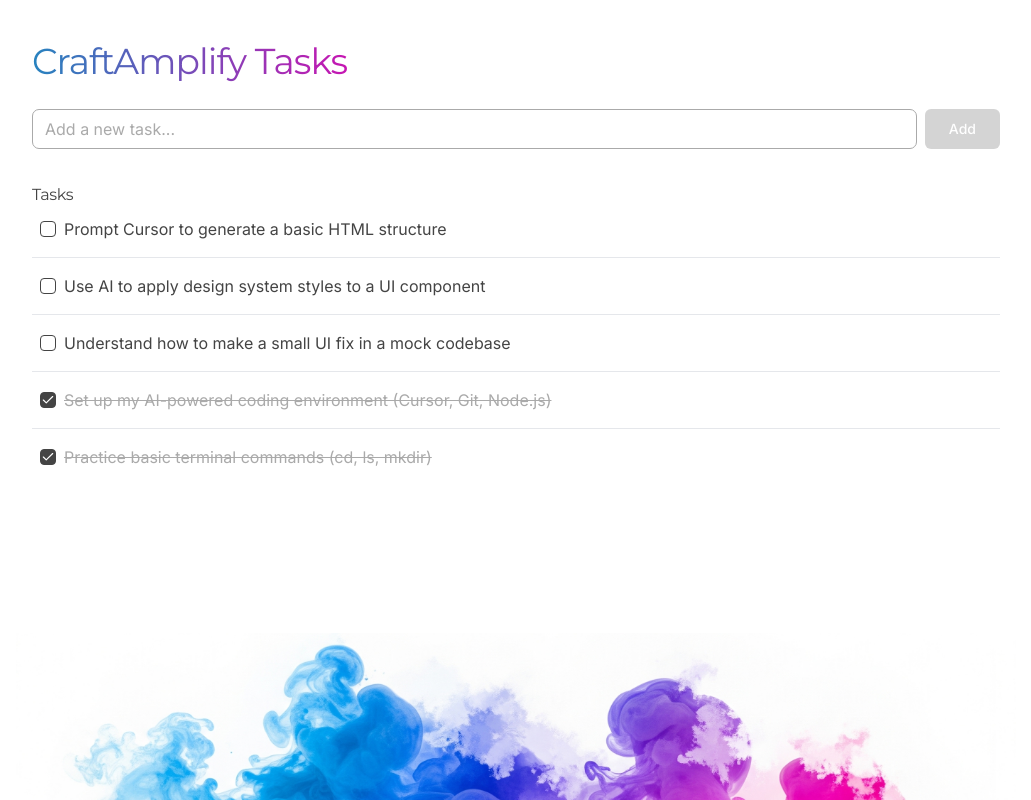
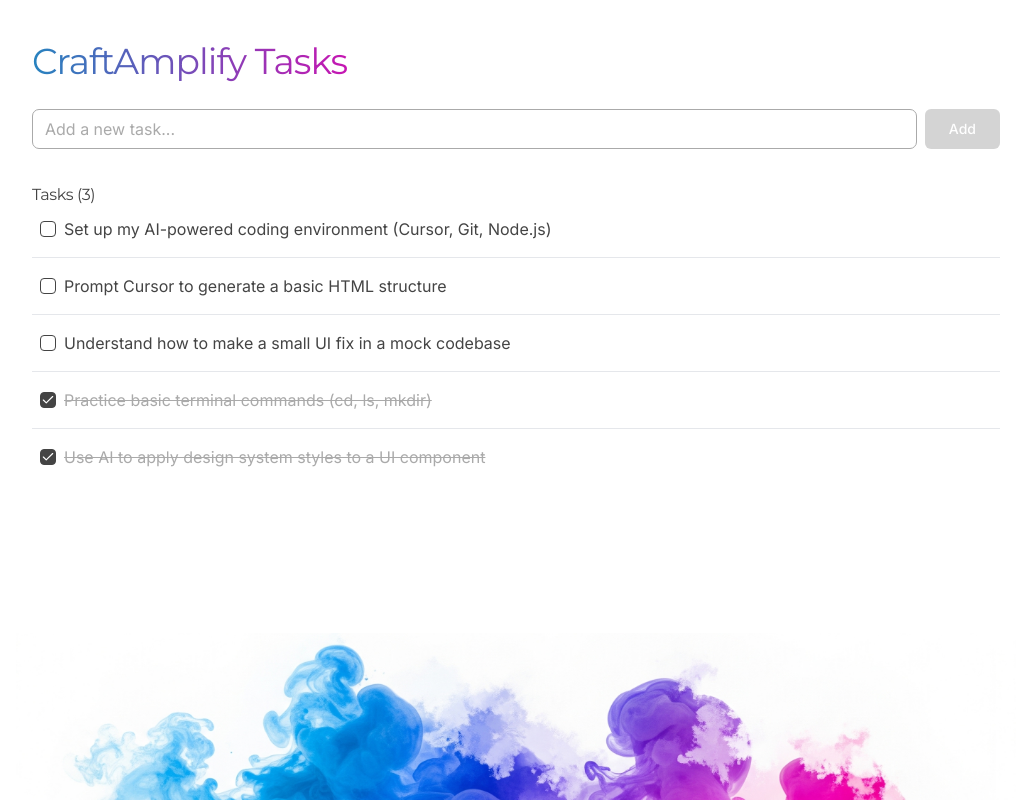
Before and after one commit to CraftAmplify/craftamplify-task-app, a React (Vite) app: page / in a window 1280 px wide. Shown: the whole page, without its empty margins (124-1155 px from the left). Built offline with nearby package versions, Linux system fonts and the light colour scheme; data requests are answered from the project's data file.

Commit message:
feat: display open task count in Tasks header

```diff
--- a/db.json
+++ b/db.json
@@ -3,7 +3,7 @@
     {
       "id": "1",
       "text": "Set up my AI-powered coding environment (Cursor, Git, Node.js)",
-      "completed": true
+      "completed": false
     },
     {
       "id": "2",
@@ -18,7 +18,7 @@
     {
       "id": "4",
       "text": "Use AI to apply design system styles to a UI component",
-      "completed": false
+      "completed": true
     },
     {
       "id": "5",
--- a/src/App.tsx
+++ b/src/App.tsx
@@ -276,6 +276,8 @@
   }
 
   const orderedTasks = reorderTasks(tasks)
+  const activeTasks = tasks.filter(t => !t.completed)
+  const openTaskCount = activeTasks.length
 
   return (
     <div className="bg-white min-h-screen font-inter">
@@ -301,9 +303,9 @@
           </div>
 
           {/* Tasks Section */}
-      <div>
+          <div>
             <h2>
-              Tasks
+              Tasks{openTaskCount > 0 && ` (${openTaskCount})`}
             </h2>
 
             {/* Tasks List */}
```
